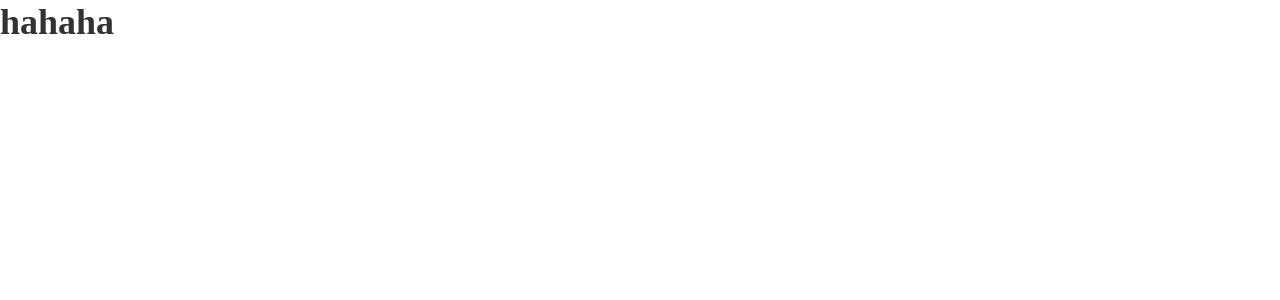
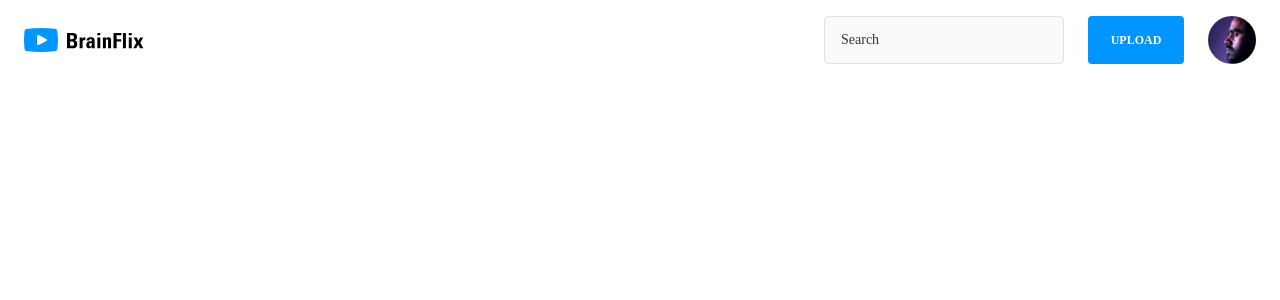
Before and after one commit to nathanieltse/Brainflix, a React (Create React App) app in the folder sprint-one/: page / in a window 1280 px wide. Shown: the top 300 px of the page. Built offline with nearby package versions, Linux system fonts and the light colour scheme.

Commit message:
added nav bar component

```diff
--- a/sprint-one/public/index.html
+++ b/sprint-one/public/index.html
@@ -11,7 +11,7 @@
     />
     <link rel="apple-touch-icon" href="%PUBLIC_URL%/logo192.png" />
     <link rel="manifest" href="%PUBLIC_URL%/manifest.json" />
-    <title>Brainflix</title>
+    <title>BrainFlix</title>
   </head>
   <body>
     <div id="root"></div>
--- a/sprint-one/src/App.js
+++ b/sprint-one/src/App.js
@@ -1,10 +1,15 @@
+import Nav from './components/Nav/Nav';
 import './App.scss';
+
+
 
 function App() {
   return (
-    <div className="App">
-      <h1>hahaha</h1>
-    </div>
+    <>
+      <header className="header">
+        <Nav/>
+      </header>
+    </>
   );
 }
 
--- a/sprint-one/src/App.scss
+++ b/sprint-one/src/App.scss
@@ -6,8 +6,9 @@
 
 * {
   font-family: $primary-font;
+  color:$primary-black;
   margin:0;
-  color:$primary-black;
+  box-sizing: border-box;
 }
 
 h1 {
--- /dev/null
+++ b/sprint-one/src/components/Nav/Nav.jsx
@@ -0,0 +1,16 @@
+import SearchBar from './SearchBar/SearchBar'
+
+import logo from '../../assets/logo/Logo-brainflix.svg'
+
+import './Nav.scss'
+
+const Nav = () =>{
+    return (
+        <nav className="nav">
+            <img className="nav__logo" src={logo} alt="BrainFlix logo"/>
+            <SearchBar/>
+        </nav>
+    )
+}
+
+export default Nav
--- /dev/null
+++ b/sprint-one/src/components/Nav/Nav.scss
@@ -0,0 +1,30 @@
+@use '../../partials/colors' as *;
+@use '../../partials/variables' as *;
+@use '../../partials/typographys' as *;
+@use '../../partials/spacings' as *;
+@use '../../partials/mixins' as *;
+
+.nav{
+    @include flex-column{
+        justify-content: center;
+    }
+    @include wrapper-sidespace;
+
+    @include tablet {
+        @include flex-row {
+            justify-content: space-between;
+        }
+        padding:1rem 0;
+    }
+
+    &__logo {
+        margin: $small-space;
+
+        @include tablet {
+            margin: auto 0;
+            height: 1.5rem;
+        }
+
+    }
+
+}
--- /dev/null
+++ b/sprint-one/src/components/Nav/SearchBar/SearchBar.jsx
@@ -0,0 +1,24 @@
+// import searchIcon from "../../../assets/icons/Icon-search.svg"
+// import uploadIcon from "../../../assets/icons/Icon-upload.svg"
+import profileImage from '../../../assets/images/Mohan-muruge.jpg'
+
+import './SearchBar.scss'
+
+const SearchBar = () => {
+    return (
+        <form className="search-form">
+            <label htmlFor="search"></label>
+
+            <input className="search-form__input" type="text" name="search" placeholder="Search"/>
+
+            <input className="search-form__submit" type="submit" value="UPLOAD"/>
+
+            <div className="search-form__avatar-wrapper">
+            <img className="search-form__avatar" src={profileImage} alt="Mogan muruge"/>
+            </div>
+
+        </form>
+    )
+}
+
+export default SearchBar
--- /dev/null
+++ b/sprint-one/src/components/Nav/SearchBar/SearchBar.scss
@@ -0,0 +1,47 @@
+@use '../../../partials/colors' as *;
+@use '../../../partials/variables' as *;
+@use '../../../partials/typographys' as *;
+@use '../../../partials/spacings' as *;
+@use '../../../partials/mixins' as *;
+
+.search-form {
+    position: relative;
+    @include flex-row;
+    flex-wrap: wrap;
+
+    &__input{
+        @include formfield;
+        margin-bottom: $min-space ;
+
+        @include tablet {
+            margin: 0;
+        }
+    }
+
+    &__submit{
+        @include button;
+        margin: 0 $small-space $small-space 0;
+        width: auto;
+        flex-grow: 1;
+
+        @include tablet {
+            flex-grow: 0;
+            margin:0 $regular-space;
+        }
+    }
+
+    &__avatar-wrapper {
+        @include avatar;
+        margin-left: auto;
+        overflow: hidden;
+
+        @include tablet {
+            margin: 0;
+        }
+    }
+
+    &__avatar {
+        height: 100%;
+    }
+
+}
--- a/sprint-one/src/partials/_mixins.scss
+++ b/sprint-one/src/partials/_mixins.scss
@@ -25,6 +25,7 @@
 
 @mixin flex-row {
     display: flex;
+    flex-direction: row;
     @content;
 }
 
@@ -54,9 +55,9 @@
 
 @mixin button {
     font-size: $mobile-label-font;
-    font-weight: $weight-bold;
+    font-weight: $weight-demi;
     line-height: $mobile-label-line-height;
-    height: 2.5rem;
+    height: 3rem;
     width: 100%;
     border-radius: 0.25rem;
     border-style: none;
@@ -70,24 +71,24 @@
     @include tablet {
         font-size: $normal-label-font;
         line-height: $normal-label-line-height;
-        width: 10rem;
-        padding:0 2rem;
+        width: 6rem;
+        padding:0;
     }
 }
 
 @mixin avatar {
     background-color: $primary-neutral-color;
     border-radius: 50%;
-    min-width: 3rem;
+    max-width: 3rem;
     height: 3rem;
 }
 
 @mixin formfield {
     width: 100%;
-    height: 5rem;
+    height: 3rem;
     border: 0.0625rem solid $border-color;
     border-radius: 0.25rem;
-    padding: 2rem;
+    padding: 1rem;
     background-color: $secondary-neutral-color;
     font-size: $mobile-body-font;
     font-weight: $weight-regular;
@@ -103,8 +104,9 @@
     }
 
     @include tablet {
-        height: 2.5rem;
-        padding: 2rem;
+        width: 15rem;
+        height: 3rem;
+        padding: 1rem;
         font-size: $normal-body-font;
         line-height: $normal-body-line-height;
     }
```
